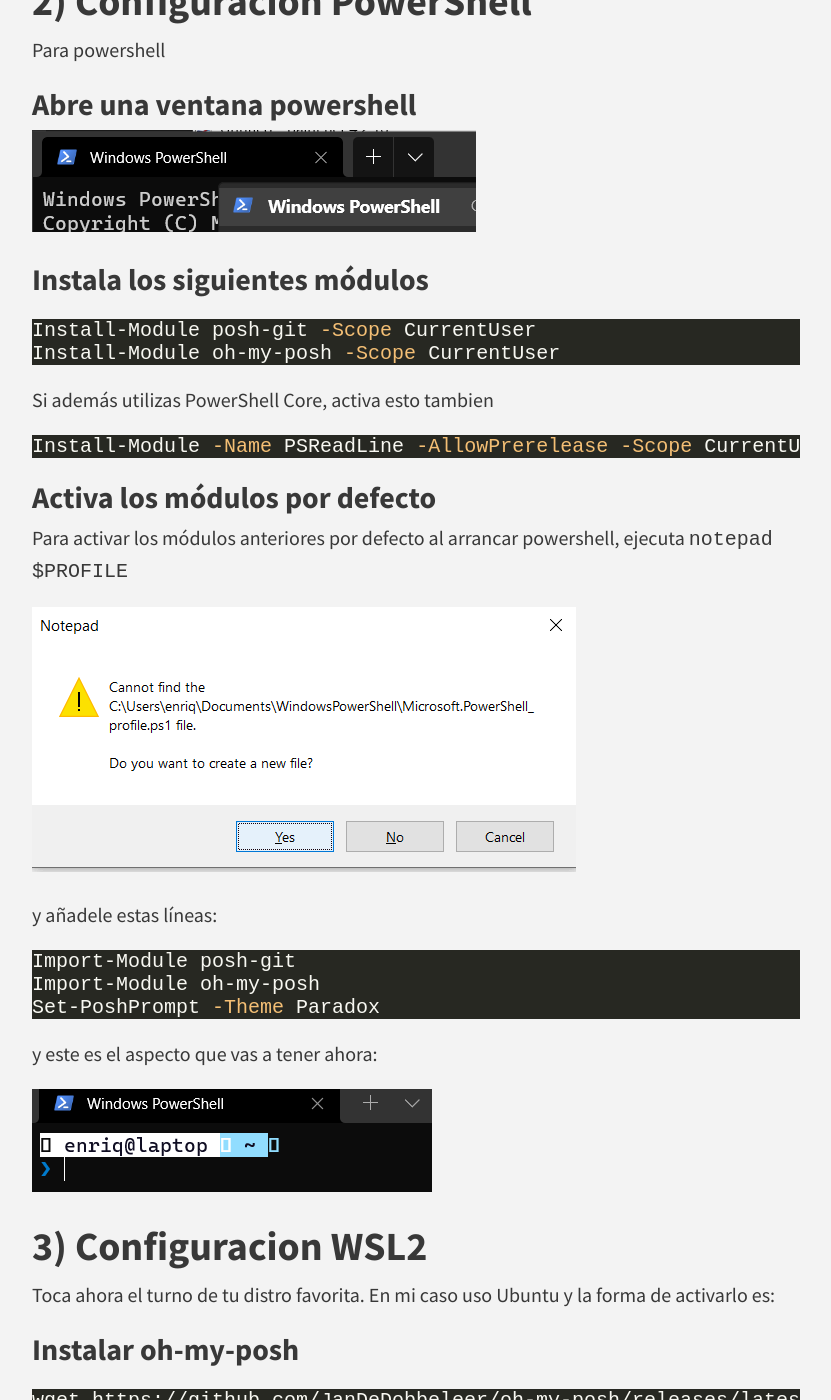
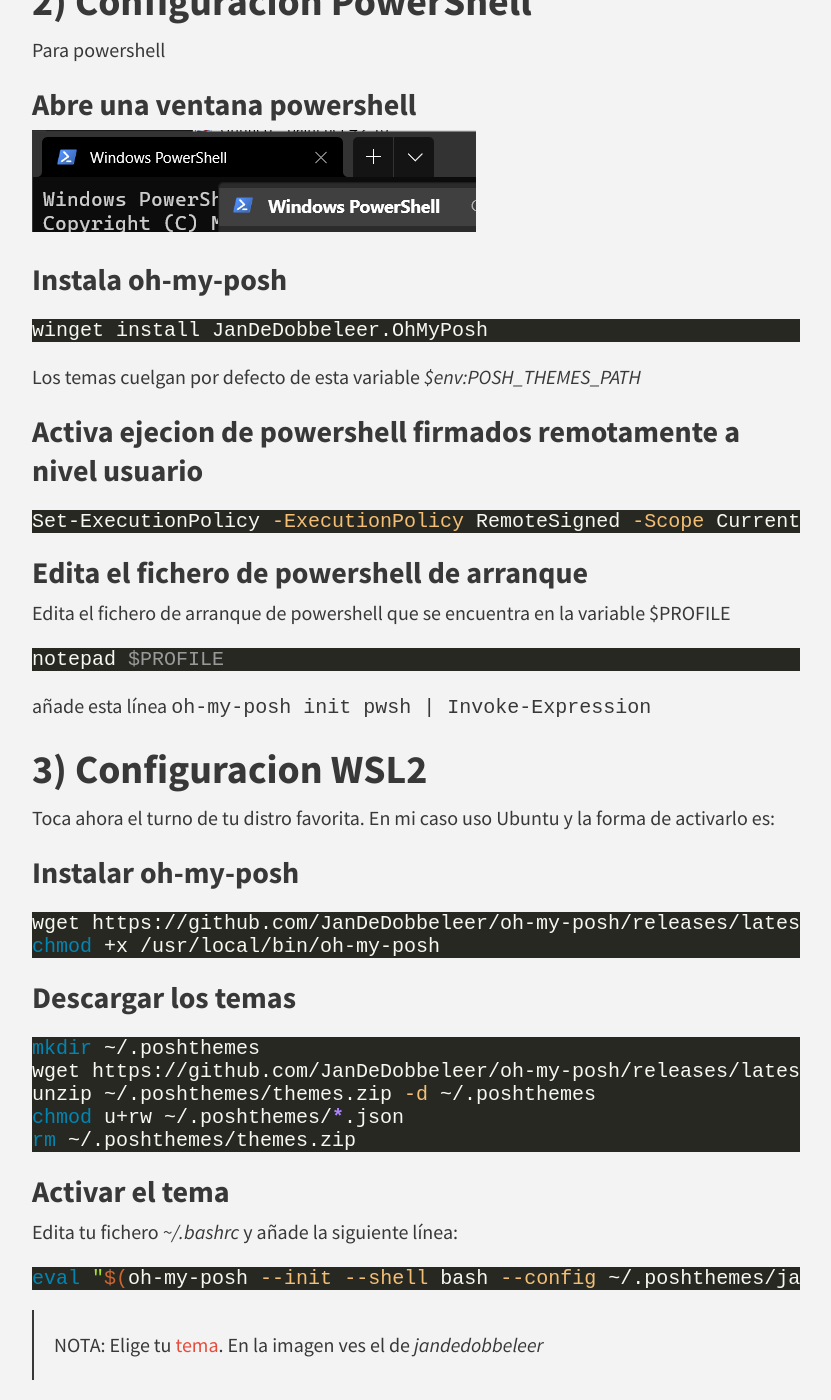
Before and after one commit to enriquecatala/enriquecatala.github.io, a Jekyll site: the page built from _posts/2021-05-13-windows-terminal-bonito.md, in a window 1280 px wide and 1400 px high, scrolled down 1073 px. Shown: the whole window, without its empty margins (224-1055 px from the left). Built offline with Jekyll 4.4.1, drawn with Linux system fonts in a browser that asks for light colours; nearby versions of some CDN libraries; comment, search, counter and statistics services are not loaded; some of the changed text lies outside the part shown.

Commit message:
update oh-my-posh

````diff
--- a/_posts/2021-05-13-windows-terminal-bonito.md
+++ b/_posts/2021-05-13-windows-terminal-bonito.md
@@ -30,36 +30,28 @@
 
 ![x](/img/posts/pretty-terminal/1.png)
 
-### Instala los siguientes módulos
+### Instala oh-my-posh
 
 ```powershell
-Install-Module posh-git -Scope CurrentUser
-Install-Module oh-my-posh -Scope CurrentUser
+winget install JanDeDobbeleer.OhMyPosh
 ```
 
-Si además utilizas PowerShell Core, activa esto tambien
+Los temas cuelgan por defecto de esta variable _$env:POSH_THEMES_PATH_
+
+### Activa ejecion de powershell firmados remotamente a nivel usuario
 
 ```powershell
-Install-Module -Name PSReadLine -AllowPrerelease -Scope CurrentUser -Force -SkipPublisherCheck
+Set-ExecutionPolicy -ExecutionPolicy RemoteSigned -Scope CurrentUser
 ```
 
-### Activa los módulos por defecto
+### Edita el fichero de powershell de arranque
 
-Para activar los módulos anteriores por defecto al arrancar powershell, ejecuta `notepad $PROFILE`
-
-![powershell profile](/img/posts/pretty-terminal/notepad.png)
-
-y añadele estas líneas:
+Edita el fichero de arranque de powershell que se encuentra en la variable $PROFILE
 
 ```powershell
-Import-Module posh-git
-Import-Module oh-my-posh
-Set-PoshPrompt -Theme Paradox
+notepad $PROFILE
 ```
-
-y este es el aspecto que vas a tener ahora:
-
-![pretty-terminal1](/img/posts/pretty-terminal/without-fonts.png)
+añade esta línea `oh-my-posh init pwsh | Invoke-Expression`
 
 ## 3) Configuracion WSL2
 
@@ -104,7 +96,7 @@
 - Añade en el fichero Settings.json de Windows Terminal la siguiente propiedad:
 
 ```json
-"fontFace":  "Cascadia Code PL"
+"fontFace":  "MesloLGS Nerd Font"
 ```
 
 De esta forma, por ejemplo la sección de powershell quedaría algo así:
@@ -115,7 +107,7 @@
    "guid": "{61c54bbd-c2c6-5271-96e7-009a87ff44bf}",
    "name": "Windows PowerShell",
    "commandline": "powershell.exe",
-   "fontFace": "Cascadia Code PL",
+   "fontFace":  "MesloLGS Nerd Font",
    "hidden": false
 }
 ```
@@ -125,7 +117,7 @@
 ![settings nerd fonts windows terminal](/img/posts/pretty-terminal/settings-font.png)
 
 
-- Añade en tu visual studio code la siguiente configuración tambien `"terminal.integrated.fontFamily": "Cascadia Code PL"`
+- Añade en tu visual studio code la siguiente configuración tambien `"terminal.integrated.fontFamily": "MesloLGS Nerd Font"`
 
 >NOTA: [Aqui](https://www.nerdfonts.com/) tienes un montón de fuentes que puedes añadir. Solo recuerda utilizar una que tenga soporte para _PowerLine Glyphs_
 
@@ -140,4 +132,7 @@
 
 La configuración que estoy utilizando yo es:
 - Fuente _"MesloLGS NF"_
-- Tema _"slim"_
+- Tema personalizado que puedes encontrar como json [aqui](/assets/files/oh-my-posh-v3-v2.json)
+  - basado en el tema _"slim"_
+
+> eval "$(oh-my-posh --init --shell bash --config ~/.poshthemes/oh-my-posh-v3-v2.json)"
````
Also changed, not shown: assets/files/oh-my-posh-v3-v2.json (added, +86 -0 lines).
